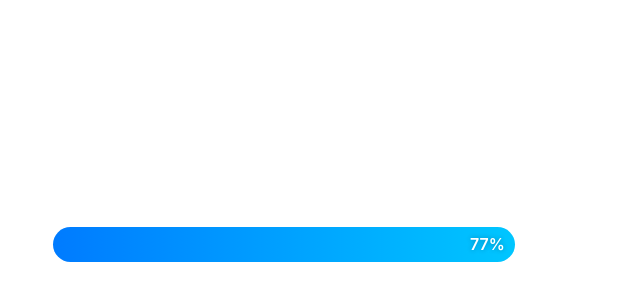
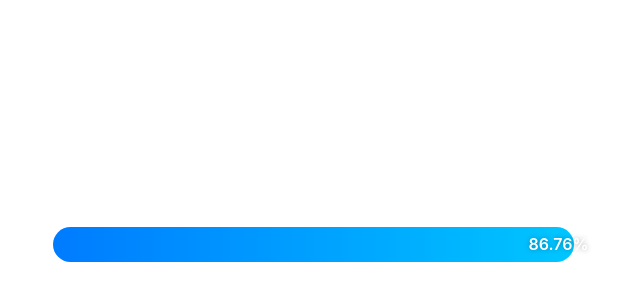
Before and after one commit to sendtoadramax-arch/progressbar-demo, a plain HTML site: page 86percent.html in a window 1280 px wide. Shown: the part 156-456 px from the top of the page, without its empty margins (287-927 px from the left). Drawn offline with Linux system fonts and the light colour scheme.

Commit message:
Update and rename 77percent.html to 86percent.html

```diff
--- a/77percent.html
+++ b/86percent.html
@@ -62,7 +62,7 @@
 
     function animateProgress() {
       let current = 0;
-      const target = 77.08;
+      const target = 86.76;
       const duration = 1000; // fill speed
       const resetDelay = 10000; // pause before reset
       const intervalTime = 50;
@@ -86,7 +86,7 @@
           }, resetDelay);
         }
 
-        const percentage = Math.round(current);
+        const percentage = current.toFixed(2);
         progress.style.width = percentage + "%";
         progressText.textContent = percentage + "%";
 
```
